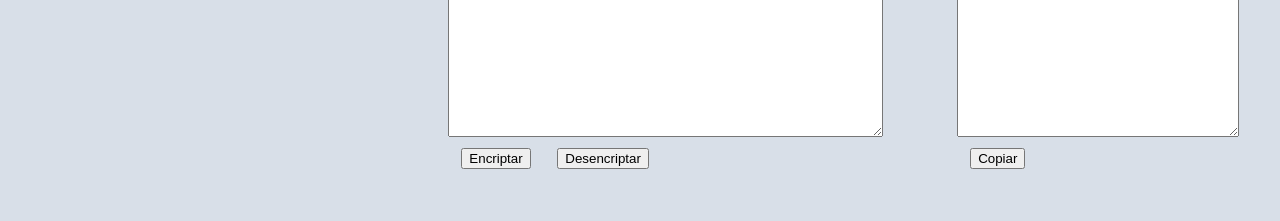
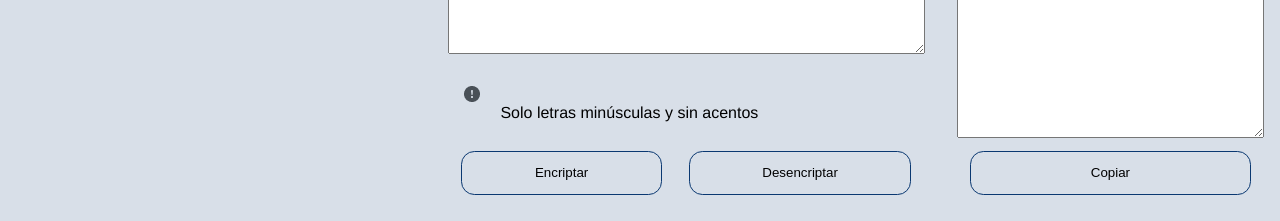
Before and after one commit to OugMontiel/examenEncriptador, a Vue app: page / in a window 1280 px wide. Shown: the part 576-797 px from the top of the page. Built offline with nearby package versions, Linux system fonts and the light colour scheme.

Commit message:
feat: :art: Arreglo de bottones

```diff
--- a/src/components/Interfaz.vue
+++ b/src/components/Interfaz.vue
@@ -4,14 +4,18 @@
     <img src="/public/storage/img/Logo.png" alt="">
     <div class="textoSin">
       <textarea v-model="inputText" placeholder="Ingrese el texto aquí"></textarea>
-      <div>
+      <p>
+        <img src="/public/storage/img/IconoExclamacion.png" alt="icono">
+        Solo letras minúsculas y sin acentos
+      </p>
+      <div class="btn">
         <button @click="handleEncrypt">Encriptar</button>
         <button @click="handleDecrypt">Desencriptar</button>
       </div>
     </div>
     <div class="textoCon">
       <textarea v-model="outputText" readonly placeholder="Resultado aquí"></textarea>
-      <div>
+      <div class="btn">
         <button @click="handleCopy">Copiar</button>
       </div>
     </div>
@@ -53,7 +57,7 @@
 </script>
 
 <style scoped>
- #Interfaz{
+#Interfaz {
   height: 100vh;
   width: 100vw;
 
@@ -61,27 +65,38 @@
   grid-template-columns: auto 3fr 2fr;
 }
 
-img{
+img {
   padding: 1em;
 }
 
-.textoSin{
+.textoSin {
   padding: 1em;
+  display: flex;
+  flex-direction: column;
+}
+.btn{
+  display: flex;
+  justify-content: space-between;
 
-  background-color: transparent;
-}
-.textoCon{
-  padding: 1em;
-
-  background-color: transparent;
 }
 
-textarea{
-  width: 90%;
-  height: 90%;
+.textoCon {
+  padding: 1em;
+  display: flex;
+  flex-direction: column;
+
 }
 
- button{
-  margin: .5em 1em;
+textarea {
+  flex-grow: 1;
+}
+
+button {
+  flex-grow: 1;
+  border-radius: 1em;
+  margin: 1em;
+  padding: 1em;
+  background-color: transparent;
+  border: 1px solid var(--bg-prymary);
 }
 </style>
```
Lines whose indentation alone changed are shown as unchanged.
